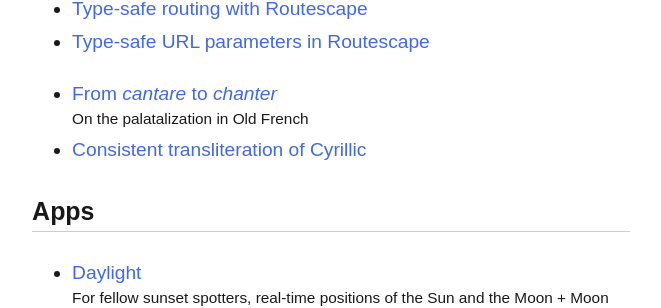
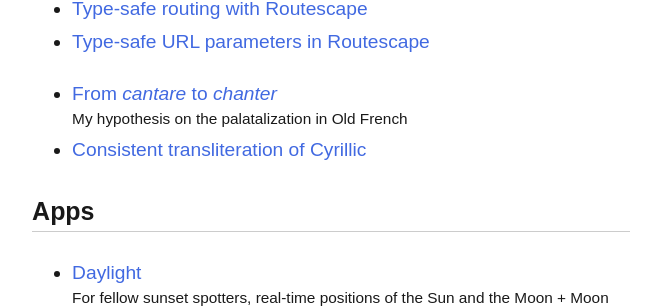
Before and after one commit to axtk/axtk.github.io, a Jekyll site: the page built from index.html, in a window 1280 px wide. Shown: the part 468-776 px from the top of the page, without its empty margins (309-970 px from the left). Built offline with Jekyll 4.4.1, drawn with Linux system fonts in a browser that asks for light colours.

Commit message:
update index

```diff
--- a/index.html
+++ b/index.html
@@ -29,7 +29,7 @@
 
 <ul>
     <li><a href="{{site.github.baseurl}}/palatalization_in_Old_French">From <i>cantare</i> to <i>chanter</i></a><br>
-        <span class="description">On the palatalization in Old French</span></li>
+        <span class="description">My hypothesis on the palatalization in Old French</span></li>
     <li><a href="{{site.github.baseurl}}/translit">Consistent transliteration of Cyrillic</a></li>
 </ul>
 
```
